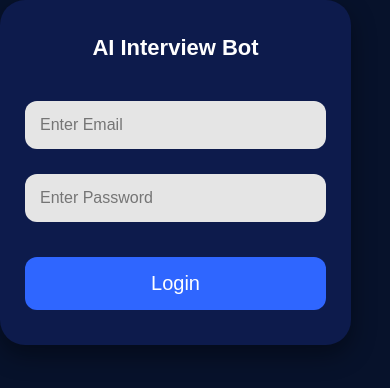
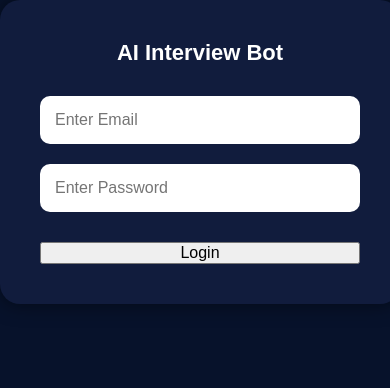
Before and after one commit to AshwiniJadhav202/AI_Interview_Bot, a React (Vite) app in the folder frontend/: page / in a window 390 px wide. Shown: the top 388 px of the page. Built offline with nearby package versions, Linux system fonts and the light colour scheme.

Commit message:
style.css

```diff
--- a/frontend/src/styles.css
+++ b/frontend/src/styles.css
@@ -17,77 +17,65 @@ body{
 /* =========================
 LOGIN PAGE
 ========================= */
-/* Full Page Background */
 
-
-/* Login Card */
-.login-container {
-  width: 400px;
-  background: #0d1b4c;
-  padding: 50px 40px;
-  border-radius: 25px;
-  box-shadow: 0 10px 25px rgba(0,0,0,0.4);
-  text-align: center;
+.login-page{
+  width:100%;
+  height:100vh;
+  display:flex;
+  justify-content:center;
+  align-items:center;
 }
 
-/* Heading */
-.login-container h1 {
-  color: white;
-  font-size: 48px;
-  margin-bottom: 40px;
-  font-weight: bold;
+.login-box{
+  width:400px;
+  background:#111c3d;
+  padding:40px;
+  border-radius:20px;
+  box-shadow:0 0 20px rgba(0,0,0,0.5);
 }
 
-/* Input Fields */
-.login-container input {
-  width: 100%;
-  padding: 18px;
-  margin-bottom: 25px;
-  border: none;
-  border-radius: 12px;
-  font-size: 24px;
-  outline: none;
-  background: #e5e5e5;
-  box-sizing: border-box;
+.login-box h1{
+  text-align:center;
+  margin-bottom:30px;
+  font-size:40px;
 }
 
-/* Login Button */
-.login-container button {
-  width: 100%;
-  padding: 18px;
-  background: #2f66ff;
-  color: white;
-  border: none;
-  border-radius: 12px;
-  font-size: 30px;
-  cursor: pointer;
-  transition: 0.3s;
-  font-weight: 500;
+.login-box input{
+  width:100%;
+  padding:15px;
+  margin-bottom:20px;
+  border:none;
+  border-radius:10px;
+  font-size:18px;
+  outline:none;
 }
 
-/* Button Hover */
-.login-container button:hover {
-  background: #1f55ea;
-  transform: scale(1.02);
+.login-btn{
+  width:100%;
+  padding:15px;
+  border:none;
+  border-radius:10px;
+  background:#2563eb;
+  color:rgb(15, 6, 129);
+  font-size:20px;
+  cursor:pointer;
+  transition:0.3s;
 }
 
-/* Responsive */
-@media (max-width: 500px) {
-  .login-container {
-    width: 90%;
-    padding: 35px 25px;
-  }
+.login-btn:hover{
+  background:#1d4ed8;
+}
 
-  .login-container h1 {
-    font-size: 36px;
-  }
+/* =========================
+MAIN INTERVIEW PAGE
+========================= */
 
-  .login-container input,
-  .login-container button {
-    font-size: 20px;
-    padding: 15px;
-  }
+.main-container{
+  width:100%;
+  min-height:100vh;
+  display:flex;
 }
+
 /* =========================
 LEFT SIDE
 ========================= */
```
